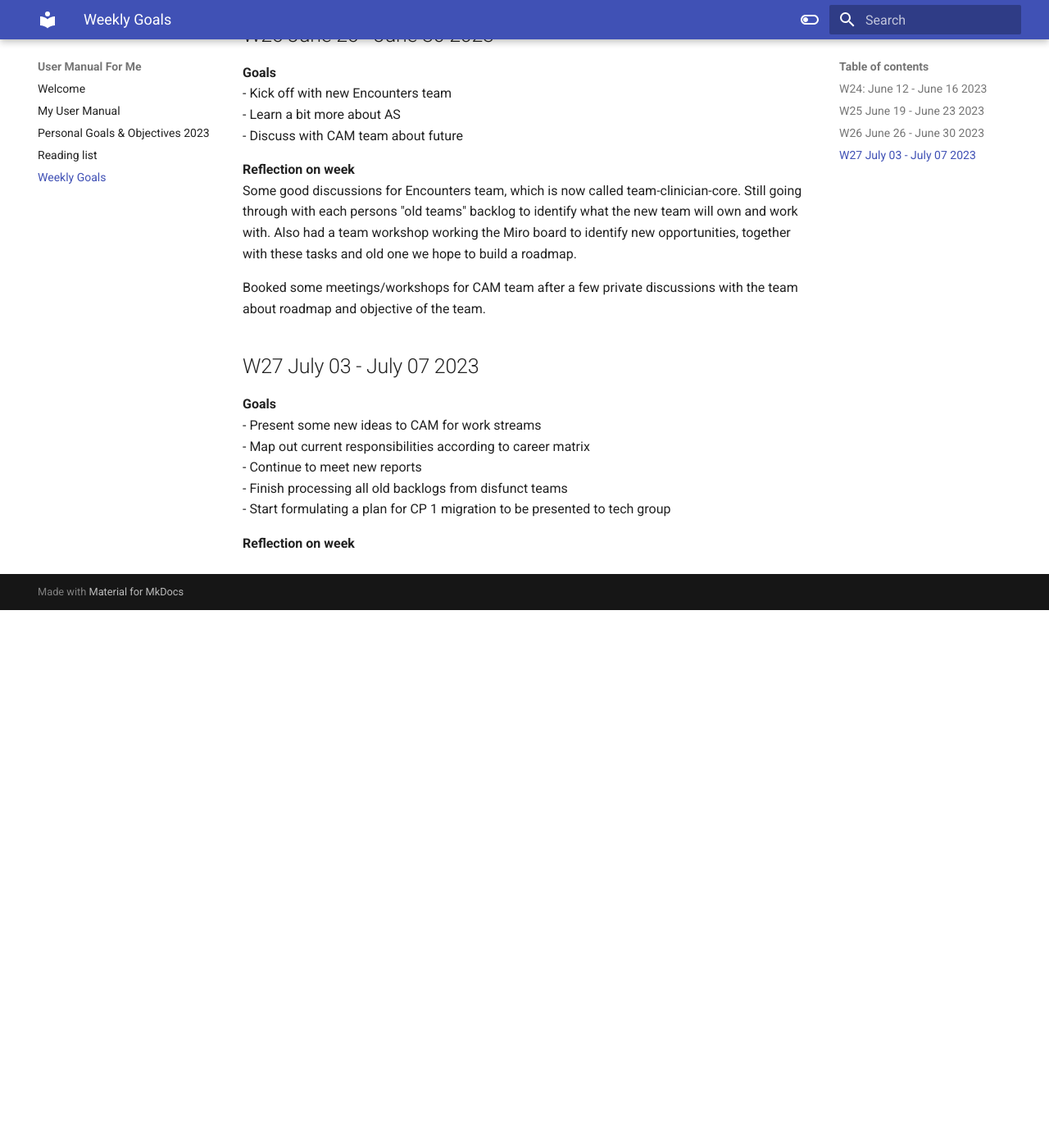
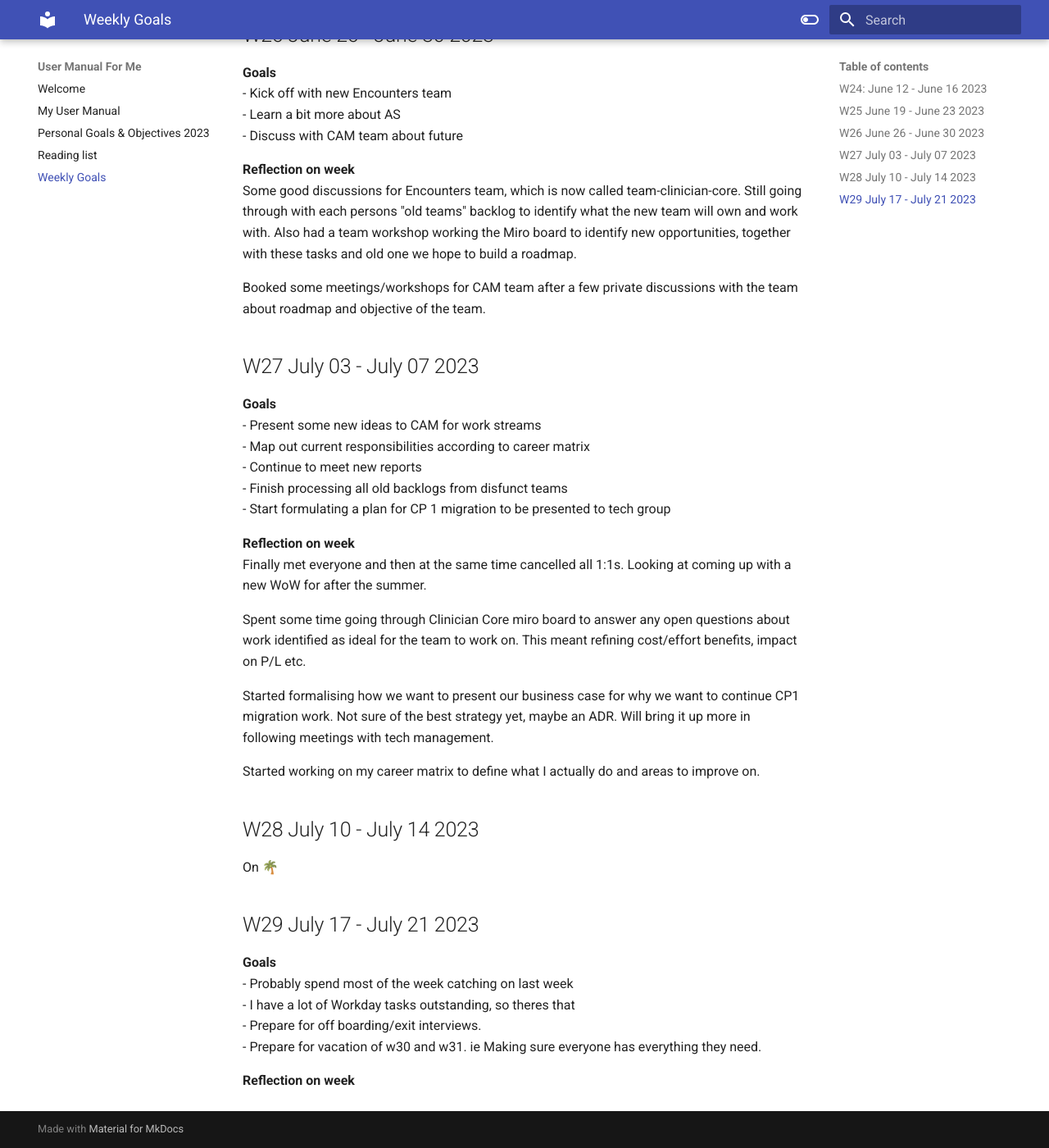
Before and after one commit to skakau/my-ramblings, an MkDocs documentation site: the page built from docs/Weekly Goals.md, in a window 1280 px wide and 1400 px high, scrolled down 1015 px. Shown: the whole window at 82% size. Built offline with MkDocs 1.6.1 and Material for MkDocs 9.7.7, drawn with Linux system fonts in a browser that asks for light colours; before the commit the page ends 1759 px from its top, so only the background shows below that.

Commit message:
PUSH NOTE : Weekly Goals.md

```diff
--- a/docs/Weekly Goals.md
+++ b/docs/Weekly Goals.md
@@ -46,3 +46,22 @@ Booked some meetings/workshops for CAM team after a few private discussions with
 - Start formulating a plan for CP 1 migration to be presented to tech group
 
 **Reflection on week**
+Finally met everyone and then at the same time cancelled all 1:1s. Looking at coming up with a new WoW for after the summer.
+
+Spent some time going through Clinician Core miro board to answer any open questions about work identified as ideal for the team to work on. This meant refining cost/effort benefits, impact on P/L etc.
+
+Started formalising how we want to present our business case for why we want to continue CP1 migration work. Not sure of the best strategy yet, maybe an ADR. Will bring it up more in following meetings with tech management.
+
+Started working on my career matrix to define what I actually do and areas to improve on.
+
+## W28 July 10 - July 14 2023
+On 🌴
+
+## W29 July 17 - July 21 2023
+**Goals**
+- Probably spend most of the week catching on last week
+- I have a lot of Workday tasks outstanding, so theres that
+- Prepare for off boarding/exit interviews.
+- Prepare for vacation of w30 and w31. ie Making sure everyone has everything they need.
+
+**Reflection on week**
```
